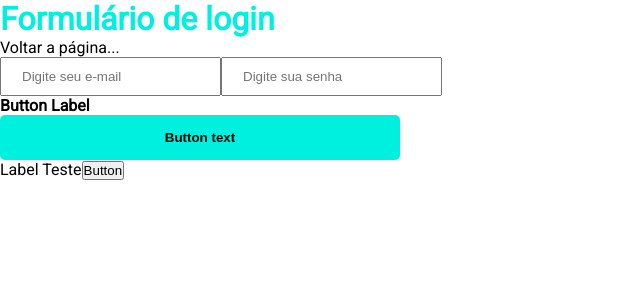
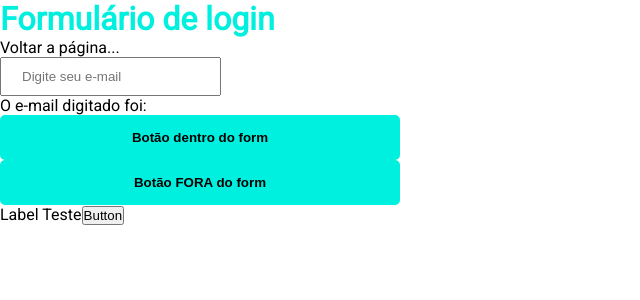
Before and after one commit to RuanL-Dev/growth-reactjs-revisao, a Next.js app: page / in a window 1280 px wide. Shown: the top 300 px of the page, without its empty margins (0-640 px from the left). Built offline with nearby package versions, Linux system fonts and the light colour scheme.

Commit message:
Criado onChange e onSubmit

```diff
--- a/pages/index.jsx
+++ b/pages/index.jsx
@@ -7,15 +7,28 @@
     console.log('HANDLE LABEL CLICK')
   }
 
+  const handleSubmitForm = (event) => {
+    event.preventDefault()
+    console.log('HANDLE SUBMIT FORM')
+  }
+
+  let email = ''
+  const handleChangeInput = (event) => {
+    email = event.target.value
+    console.log('EMAIL DENTRO DO HANDLE: ', email)
+  }
+  console.log('email: ', email)
+
   return (
     <>
       <Title onClick={handleLabelClick}>Formulário de login</Title>
       <label onClick={handleLabelClick}>Voltar a página...</label>
-      <form>
-        <Input type="email" placeholder="Digite seu e-mail" />
-        <Input type="password" placeholder="Digite sua senha" />
-        <Button onClick={handleLabelClick}>Botão</Button>
+      <form onSubmit={handleSubmitForm}>
+        <Input type="text" placeholder="Digite seu e-mail" onChange={handleChangeInput} />
+        <p>O e-mail digitado foi:{email}</p>
+        <Button type="submit">Botão dentro do form</Button>
       </form>
+      <Button onClick={handleLabelClick}>Botão FORA do form</Button>
       <label>Label Teste</label>
       <button>Button</button>
     </>
--- a/src/components/button/Button.jsx
+++ b/src/components/button/Button.jsx
@@ -19,12 +19,11 @@
   }
 `
 
-export default function Button() {
+export default function Button(props) {
   return (
     <>
       <ButtonContainer>
-        <label>Button Label</label>
-        <button>Button text</button>
+        <button {...props}>{props.children}</button>
       </ButtonContainer>
     </>
   )
```
